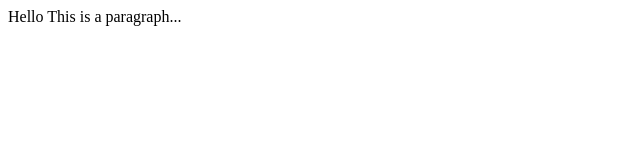
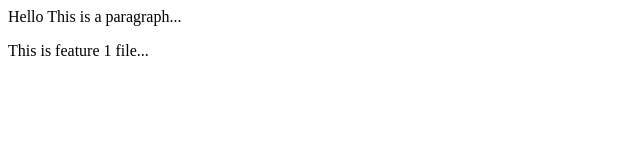
Before and after one commit to Nikhil-Saini-97/localRepo, a plain HTML site: page index.html in a window 1280 px wide. Shown: the whole page, without its empty margins (0-640 px from the left). Drawn offline with Linux system fonts and the light colour scheme.

Commit message:
Add feature1

```diff
--- a/index.html
+++ b/index.html
@@ -1 +1,2 @@
 <p>Hello This is a paragraph...</p>
+<p>This is feature 1 file...</p>
```
Also changed, not shown: 1 other file.
